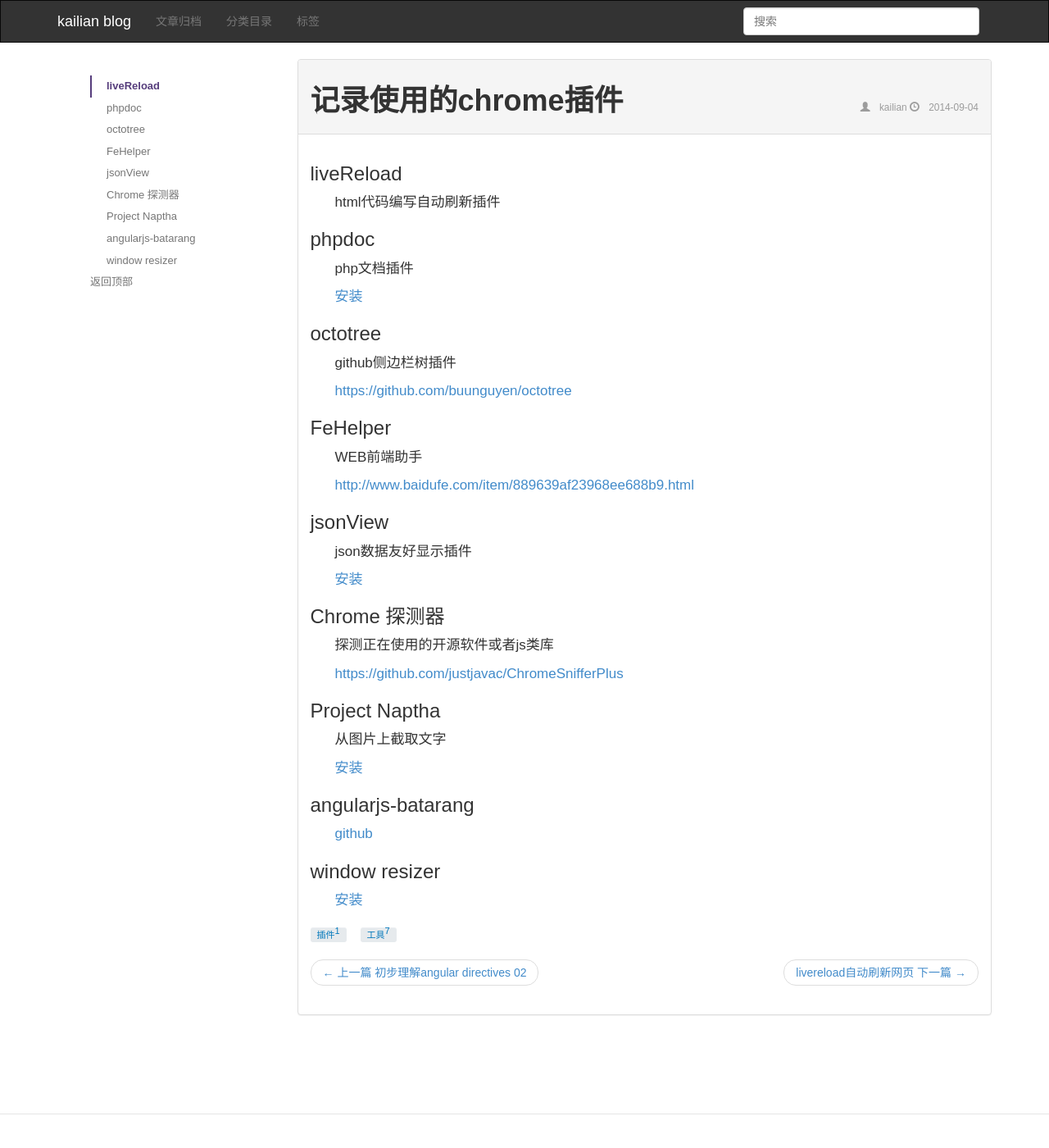
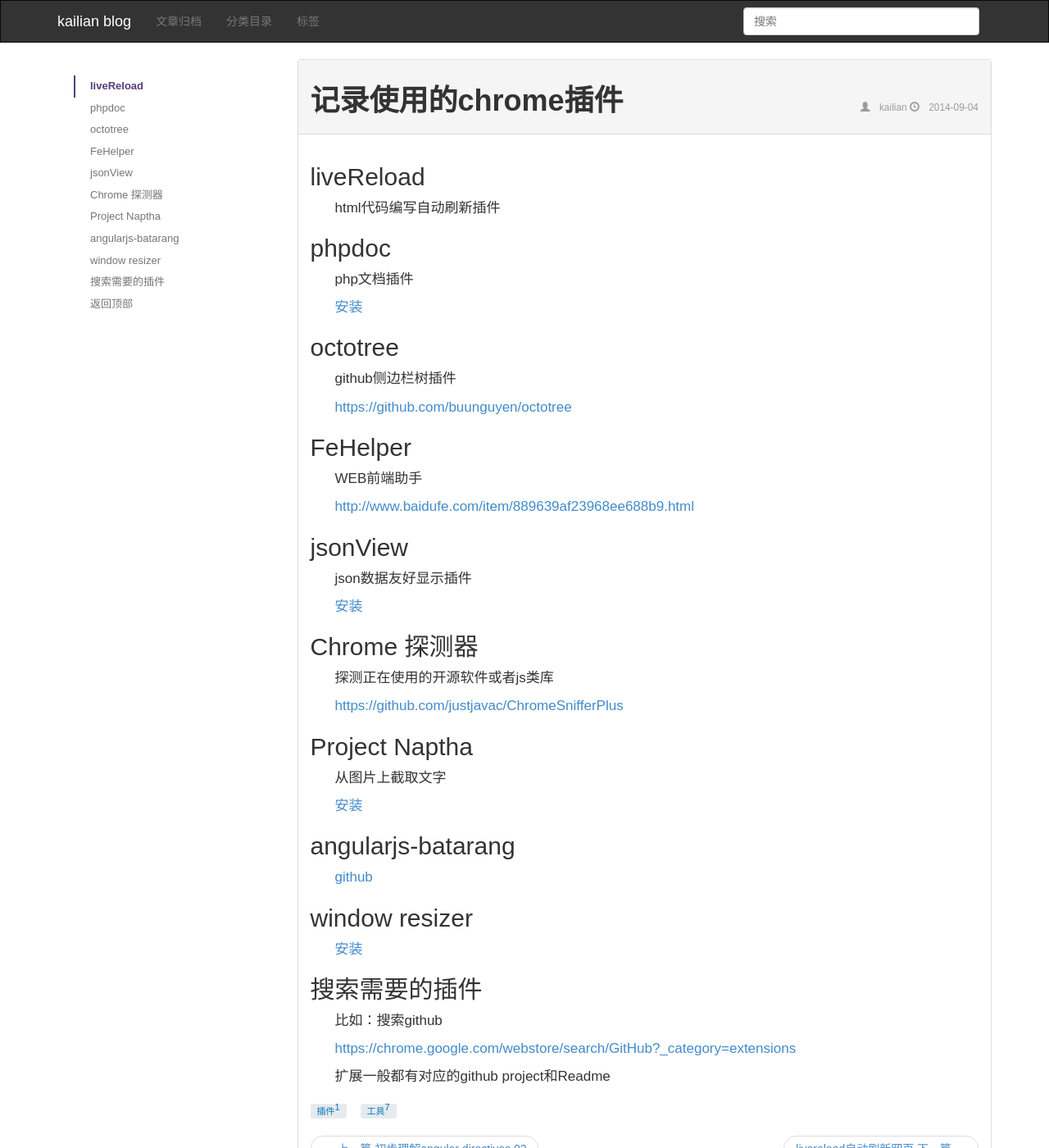
Before and after one commit to kailian/kailian.github.io, a Jekyll site: the page built from _posts/2014-09-04-chrome-plugin.md, in a window 1280 px wide and 1400 px high. Shown: the whole window at 82% size. Built offline with Jekyll 4.4.1, drawn with Linux system fonts in a browser that asks for light colours; comment, search, counter and statistics services are not loaded.

Commit message:
【文章】完善部分内容

```diff
--- a/_posts/2014-09-04-chrome-plug-in.md
+++ b/_posts/2014-09-04-chrome-plugin.md
@@ -6,11 +6,11 @@
 tags : [插件, 工具]
 ---
 
-### liveReload
+## liveReload
 
 html代码编写自动刷新插件
 
-### phpdoc
+## phpdoc
 
 php文档插件
 
@@ -18,40 +18,48 @@
 
 <!--break-->
 
-### octotree
+## octotree
 
 github侧边栏树插件
 
 [https://github.com/buunguyen/octotree](https://github.com/buunguyen/octotree)
 
-### FeHelper
+## FeHelper
 
 WEB前端助手
 
 [http://www.baidufe.com/item/889639af23968ee688b9.html](http://www.baidufe.com/item/889639af23968ee688b9.html)
 
-### jsonView
+## jsonView
 
 json数据友好显示插件
 
 [安装](https://chrome.google.com/webstore/detail/chklaanhfefbnpoihckbnefhakgolnmc)
 
-### Chrome 探测器
+## Chrome 探测器
 
 探测正在使用的开源软件或者js类库
 
 [https://github.com/justjavac/ChromeSnifferPlus](https://github.com/justjavac/ChromeSnifferPlus)
 
-### Project Naptha
+## Project Naptha
 
 从图片上截取文字
 
 [安装](https://chrome.google.com/webstore/detail/project-naptha/molncoemjfmpgdkbdlbjmhlcgniigdnf)
 
-### angularjs-batarang
+## angularjs-batarang
 
 [github](https://github.com/angular/angularjs-batarang)
 
-### window resizer
+## window resizer
 
 [安装](http://www.chromeextensions.org/appearance-functioning/window-resizer/#.VFjMeVWSySo)
+
+## 搜索需要的插件
+
+比如：搜索github
+
+[https://chrome.google.com/webstore/search/GitHub?_category=extensions](https://chrome.google.com/webstore/search/GitHub?_category=extensions)
+
+扩展一般都有对应的github project和Readme
```
Also changed, not shown: _posts/2016-07-26-es6.md (+5 -1 lines), _posts/2016-10-02-php-config.md (+6 -0 lines), _posts/2017-02-11-javascript-basis.md (+130 -36 lines).
